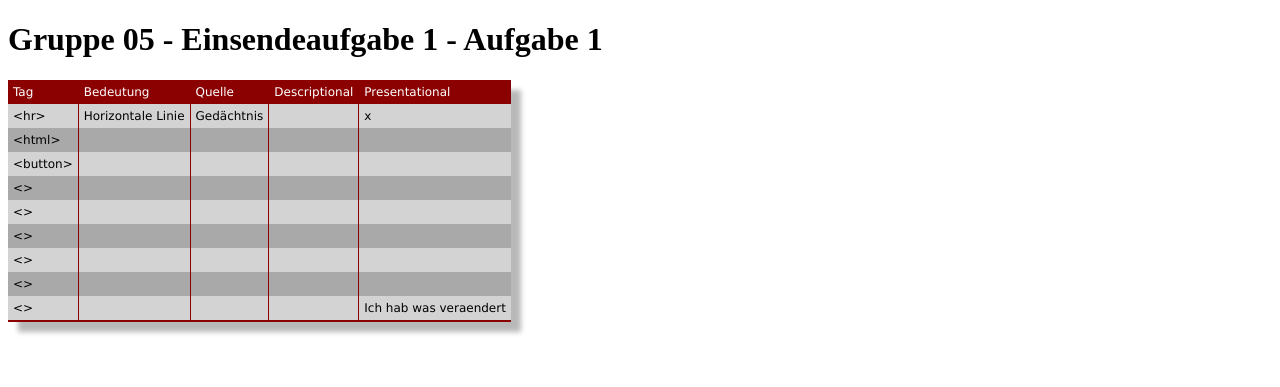
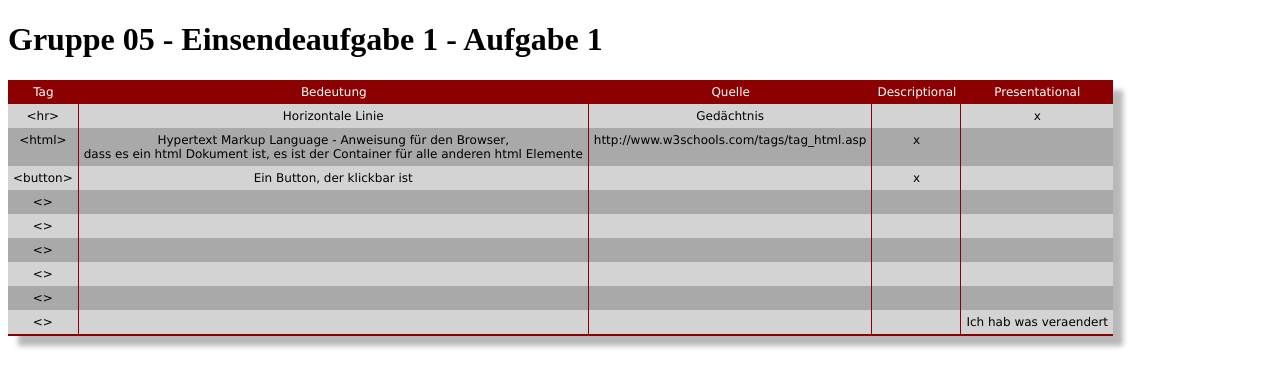
Before and after one commit to Marileen/Gruppe05, a PHP site: page /aufgabe1.html in a window 1280 px wide. Shown: the top 387 px of the page. Run offline with PHP 8.4, Linux system fonts and the light colour scheme.

Commit message:
Die ersten drei Tags beschrieben und ein klein wenig css geändert

```diff
--- a/Gr05_EA1/src/aufgabe1.html
+++ b/Gr05_EA1/src/aufgabe1.html
@@ -15,11 +15,11 @@
 <table>
     <thead>
     <tr>
-        <td>Tag</td>
-        <td>Bedeutung</td>
-        <td>Quelle</td>
-        <td>Descriptional</td>
-        <td>Presentational</td>
+        <th>Tag</th>
+        <th>Bedeutung</th>
+        <th>Quelle</th>
+        <th>Descriptional</th>
+        <th>Presentational</th>
     </tr>
     </thead>
 
@@ -34,16 +34,17 @@
 
     <tr>
         <td>&lt;html&gt;</td>
-        <td></td>
-        <td></td>
-        <td></td>
+        <td>Hypertext Markup Language - Anweisung für den Browser,
+            <br>dass es ein html Dokument ist, es ist der Container für alle anderen html Elemente</td>
+        <td>http://www.w3schools.com/tags/tag_html.asp</td>
+        <td>x</td>
         <td></td>
     </tr>
     <tr>
         <td>&lt;button&gt;</td>
+        <td>Ein Button, der klickbar ist</td>
         <td></td>
-        <td></td>
-        <td></td>
+        <td>x</td>
         <td></td>
     </tr>
     <tr>
--- a/Gr05_EA1/src/aufgabe2.html
+++ b/Gr05_EA1/src/aufgabe2.html
@@ -1,8 +1,6 @@
 <!DOCTYPE html>
 <head>
     <meta http-equiv="Content-Type" content="text/html; charset=utf-8" />
-    <meta http-equiv="X-UA-Compatible" content="IE=Edge" />
-    <meta name="viewport" content="initial-scale=1">
 
     <title>Gruppe 05 Einsendeaufgabe 1 - Aufgabe 2</title>
 
--- a/Gr05_EA1/src/css/aufgabe3.css
+++ b/Gr05_EA1/src/css/aufgabe3.css
@@ -54,8 +54,9 @@ tbody tr:hover {
     color: #fff;
 }
 
-td {
+td, th {
     padding: 5px;
+    text-align: center;
 }
 
 td:not(:last-child) {
```
Also changed, not shown: 1 other file.
